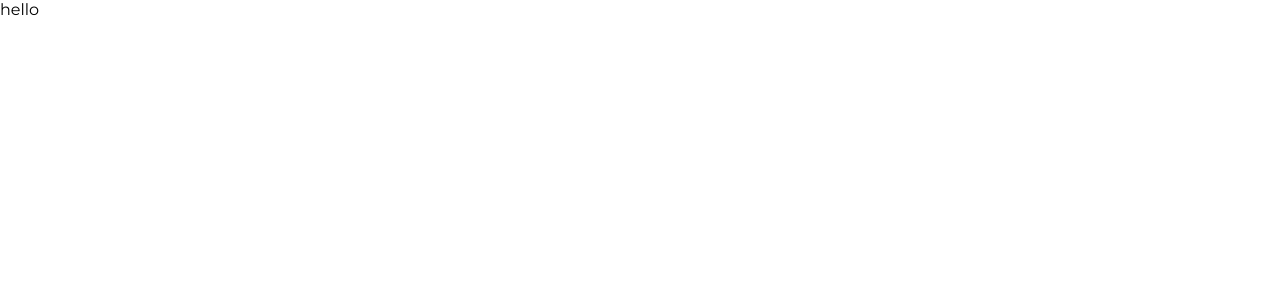
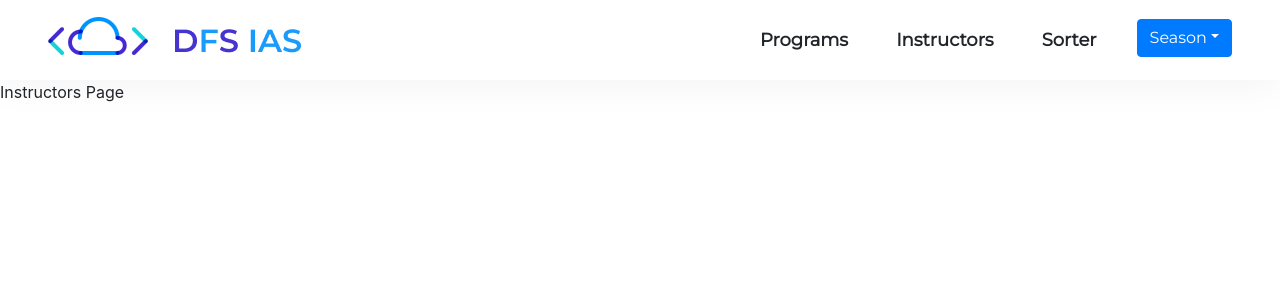
Before and after one commit to DreamsForSchools/dfs-ias, a React (Create React App) app in the folder client/: page /instructors in a window 1280 px wide. Shown: the top 300 px of the page. Built offline with nearby package versions, Linux system fonts and the light colour scheme.

Commit message:
Add navbar and pages

```diff
--- a/client/src/App.js
+++ b/client/src/App.js
@@ -1,9 +1,34 @@
+import React from 'react';
 import './App.css';
+import { BrowserRouter as Router, Switch, Redirect, Route } from "react-router-dom";
+
+import NavigationBar from './components/Navbar.jsx';
+import Programs from "./pages/ProgramsPage/Programs";
+import Instructors from "./pages/InstructorsPage/Instructors";
+import Sorter from "./pages/SorterPage/Sorter";
 
 function App() {
   return (
     <div className="App">
-      hello
+      <Router>
+        <NavigationBar />
+        <Switch>
+          <Route exact path="/">
+            <Redirect to="/programs" />
+          </Route>
+        </Switch>
+        <Switch>
+          <Route path="/programs">
+            <Programs />
+          </Route>
+          <Route path="/instructors">
+            <Instructors />
+          </Route>
+          <Route path="/sorter">
+            <Sorter />
+          </Route>
+        </Switch>
+      </Router>
     </div>
   );
 }
--- /dev/null
+++ b/client/src/components/Navbar.jsx
@@ -0,0 +1,25 @@
+import React from 'react';
+import './Navbar.scss';
+import { Navbar, Nav, Dropdown, DropdownButton } from 'react-bootstrap';
+import DFS_Logo from "../assets/DFS_Logo.png";
+
+const NavigationBar = () => (
+  <Navbar collapseOnSelect className="navbar" expand="lg" sticky="top">
+    <Navbar.Brand className="nav-brand" href="/"><img className="nav-logo" src={DFS_Logo} alt="Dreams for Schools IAS Logo" /></Navbar.Brand>
+    <Navbar.Toggle aria-controls="responsive-navbar-nav" />
+    <Navbar.Collapse id="responsive-navbar-nav">
+      <Nav className="ml-auto">
+        <Nav.Link className="nav-link" href="/programs">Programs</Nav.Link>
+        <Nav.Link className="nav-link" href="/instructors">Instructors</Nav.Link>
+        <Nav.Link className="nav-link" href="/sorter">Sorter</Nav.Link>
+        <DropdownButton className="season-btn" id="dropdown-basic-button" menuAlign="right" title="Season">
+          <Dropdown.Item href="#/action-1">Winter 2021</Dropdown.Item>
+          <Dropdown.Item href="#/action-2">Fall 2020</Dropdown.Item>
+          <Dropdown.Item href="#/action-3">Summer 2020</Dropdown.Item>
+        </DropdownButton>
+      </Nav>
+    </Navbar.Collapse>
+  </Navbar>
+)
+
+export default NavigationBar;
--- /dev/null
+++ b/client/src/components/Navbar.scss
@@ -0,0 +1,26 @@
+.navbar {
+  height: 10vh;
+  width: 100%;
+  background: white;
+  box-shadow: 0px 5px 40px rgba(0, 0, 0, 0.05);
+  font-family: Montserrat;
+}
+
+.nav-brand {
+  margin-left: 2rem;
+}
+
+.nav-link {
+  font-weight: 600;
+  font-size: 18px;
+  color: #212529 !important;
+  margin-right: 2rem;
+}
+
+.nav-link:hover {
+  color: #0099FF !important;
+}
+
+.season-btn {
+  margin-right: 2rem;
+}
--- a/client/src/index.js
+++ b/client/src/index.js
@@ -3,6 +3,7 @@ import ReactDOM from 'react-dom';
 import './index.css';
 import App from './App';
 import reportWebVitals from './reportWebVitals';
+import 'bootstrap/dist/css/bootstrap.css';
 
 ReactDOM.render(
   <React.StrictMode>
--- /dev/null
+++ b/client/src/pages/InstructorsPage/Instructors.jsx
@@ -0,0 +1,11 @@
+import React from 'react';
+import './Instructors.scss';
+
+function Instructors() {
+  return (
+    <div className="Instructors">
+      Instructors Page
+    </div>
+  );
+}
+export default Instructors;
--- /dev/null
+++ b/client/src/pages/ProgramsPage/Programs.jsx
@@ -0,0 +1,11 @@
+import React from 'react';
+import './Programs.scss';
+
+function Programs() {
+  return (
+    <div className="Programs">
+      Programs Page
+    </div>
+  );
+}
+export default Programs;
--- /dev/null
+++ b/client/src/pages/SorterPage/Sorter.jsx
@@ -0,0 +1,11 @@
+import React from 'react';
+import './Sorter.scss';
+
+function Sorter() {
+  return (
+    <div className="Sorter">
+      Sorter Page
+    </div>
+  );
+}
+export default Sorter;
```
Also changed, not shown: client/src/assets/DFS_Logo.png (added), client/src/pages/InstructorsPage/Instructors.scss (added), client/src/pages/ProgramsPage/Programs.scss (added), client/src/pages/SorterPage/Sorter.scss (added).
